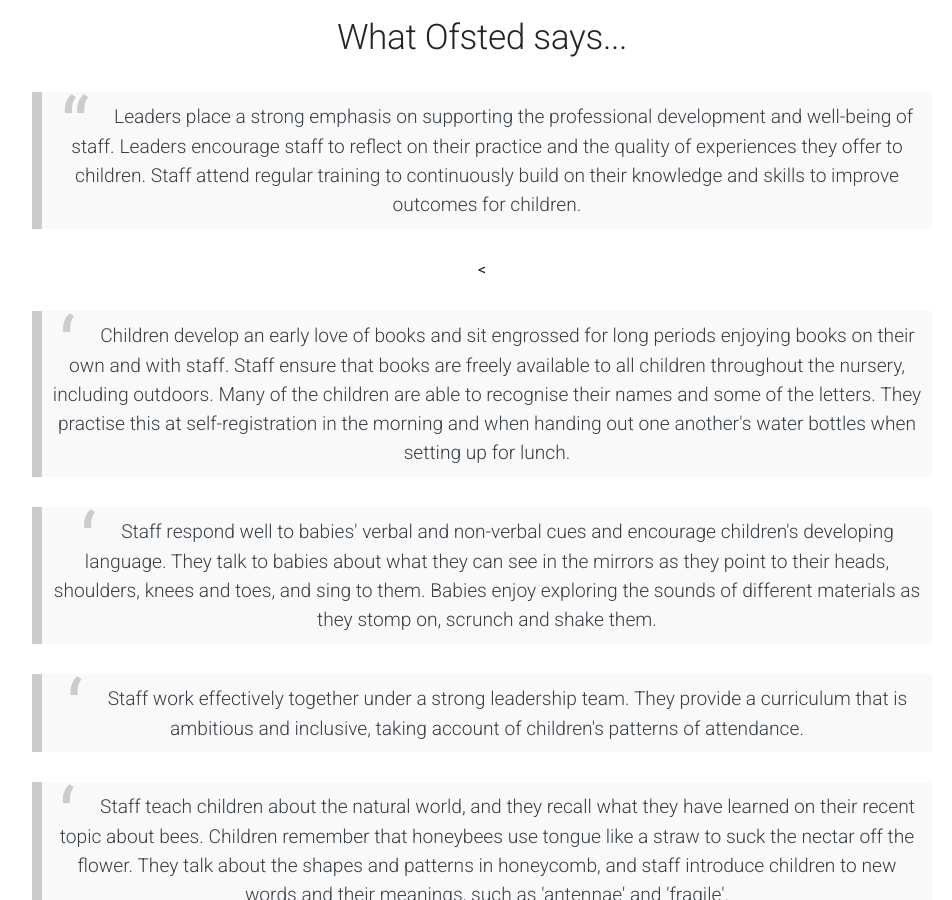
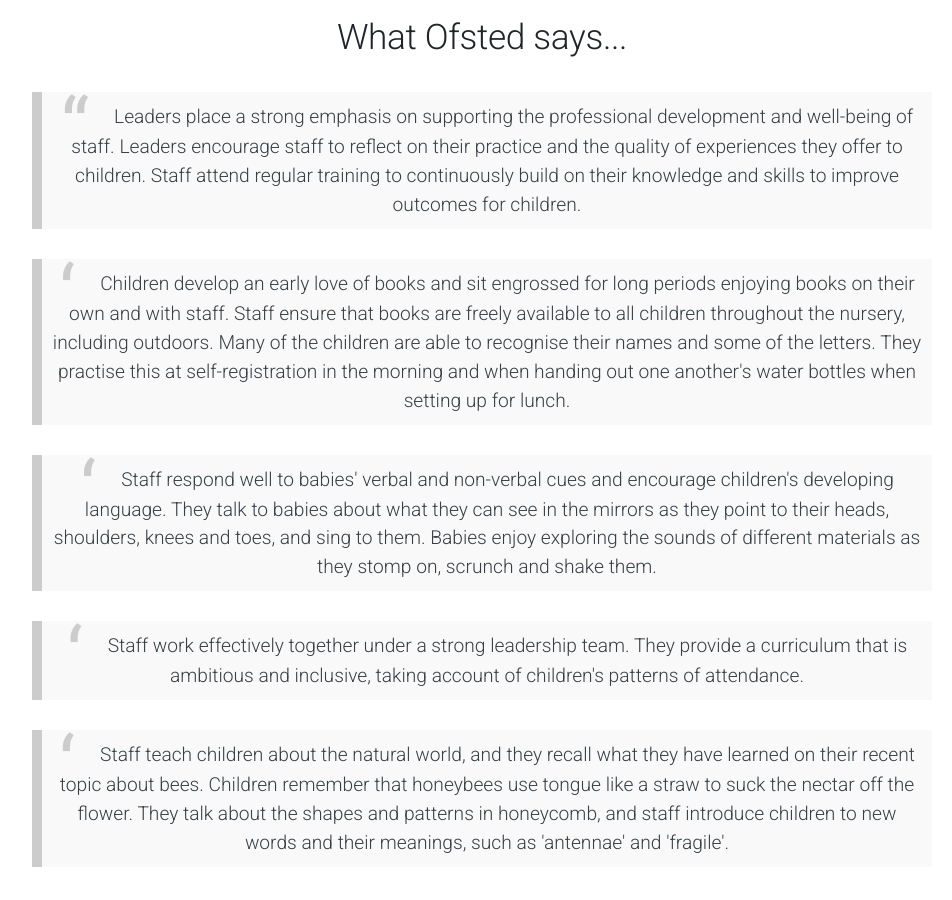
Before and after one commit to Blueberry-Click/castlehilldaynursery.co.uk, a Jekyll site: the page built from why-choose-us/index.html, in a window 1280 px wide and 900 px high, scrolled down 1875 px. Shown: the whole window, without its empty margins (158-1110 px from the left). Built offline with Jekyll 4.4.1, drawn with Linux system fonts in a browser that asks for light colours.

Commit message:
Fix formatting.

```diff
--- a/why-choose-us/index.html
+++ b/why-choose-us/index.html
@@ -72,8 +72,7 @@
               children.</p>
           </blockquote>
 
-
-          <<blockquote class="blockquote">
+          <blockquote class="blockquote">
             <p>Children develop an early love of books and sit engrossed for long periods
               enjoying books on their own and with staff. Staff ensure that books are freely
               available to all children throughout the nursery, including outdoors. Many of the
```
Lines whose indentation alone changed are shown as unchanged.
